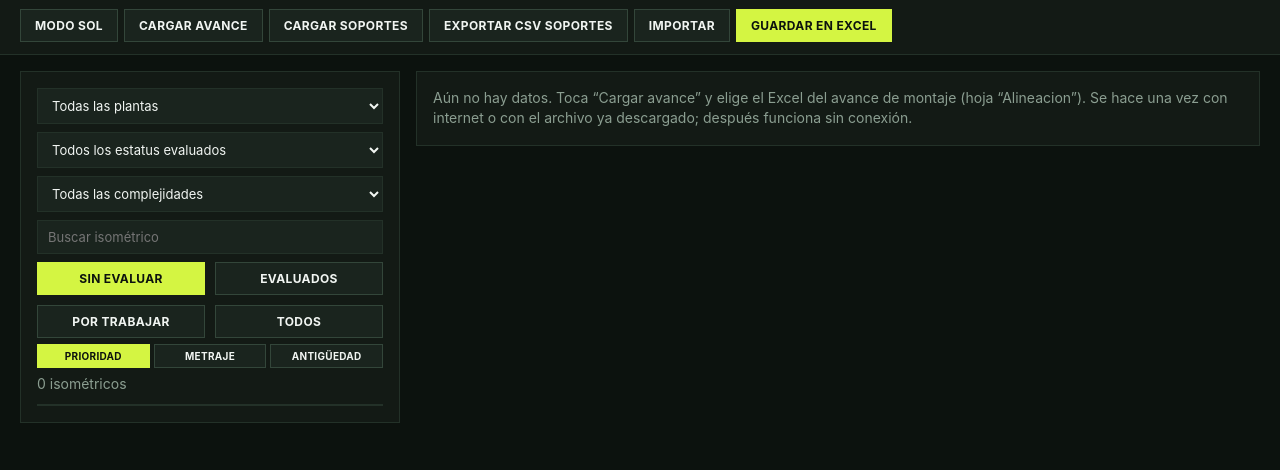
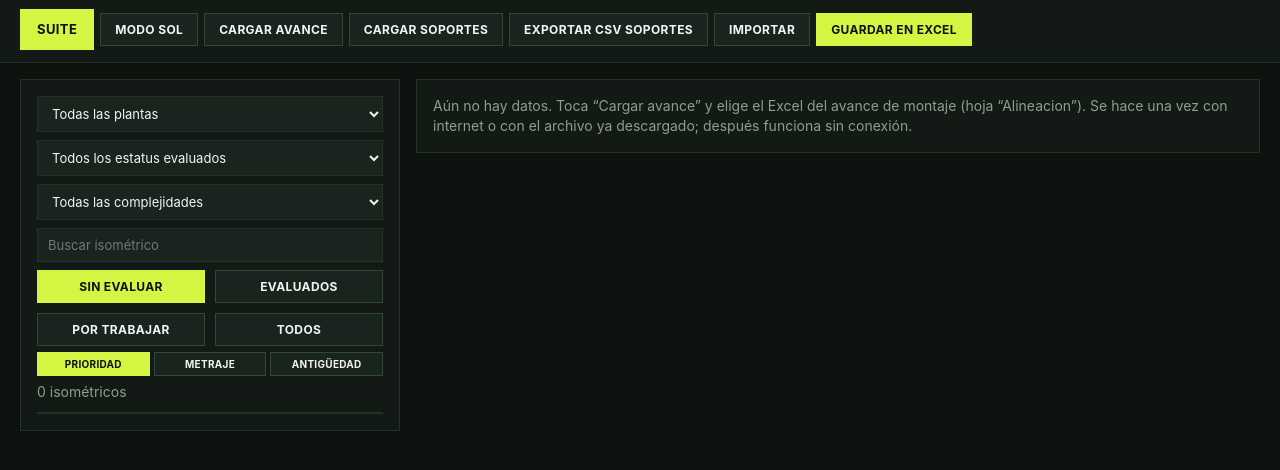
Before and after one commit to briaantorres04/Avance, a plain HTML site: page index.html in a window 1280 px wide. Shown: the part 52-522 px from the top of the page. Drawn offline with Linux system fonts and the light colour scheme.

Commit message:
Add link to Suite in actions group

```diff
--- a/index.html
+++ b/index.html
@@ -518,6 +518,7 @@ details summary {
   </div>
 
   <div class="actions-group">
+    <a class="btnlink" href="suite/">Suite</a>
     <button id="th_btn" onclick="toggleTheme()">Modo Sol</button>
     <button id="ld">Cargar Avance</button>
     <button id="lsp">Cargar Soportes</button>
```
